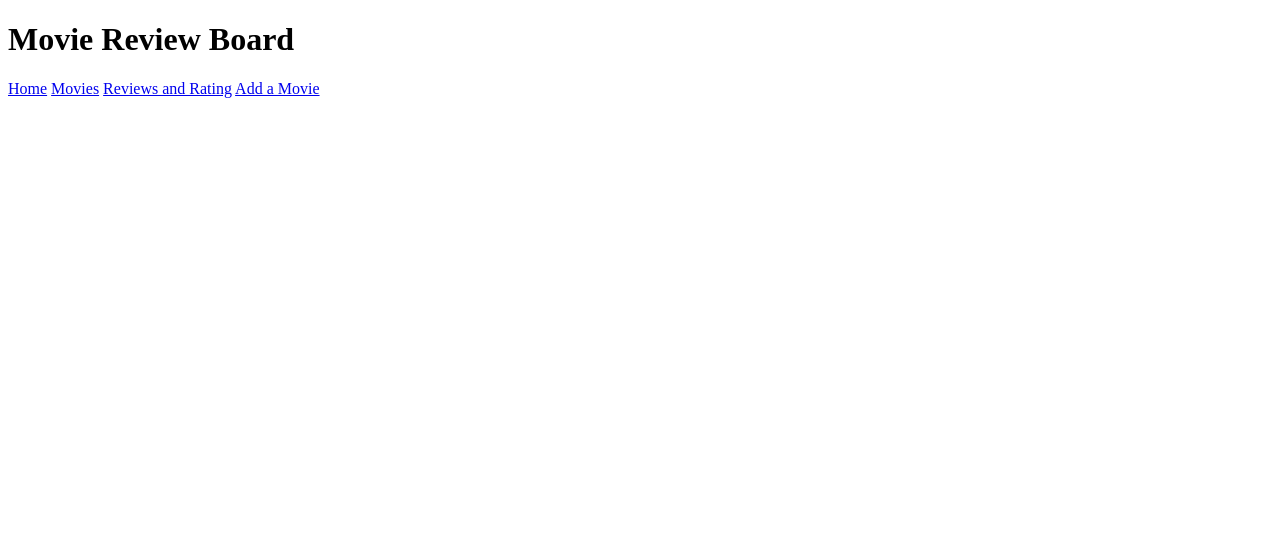
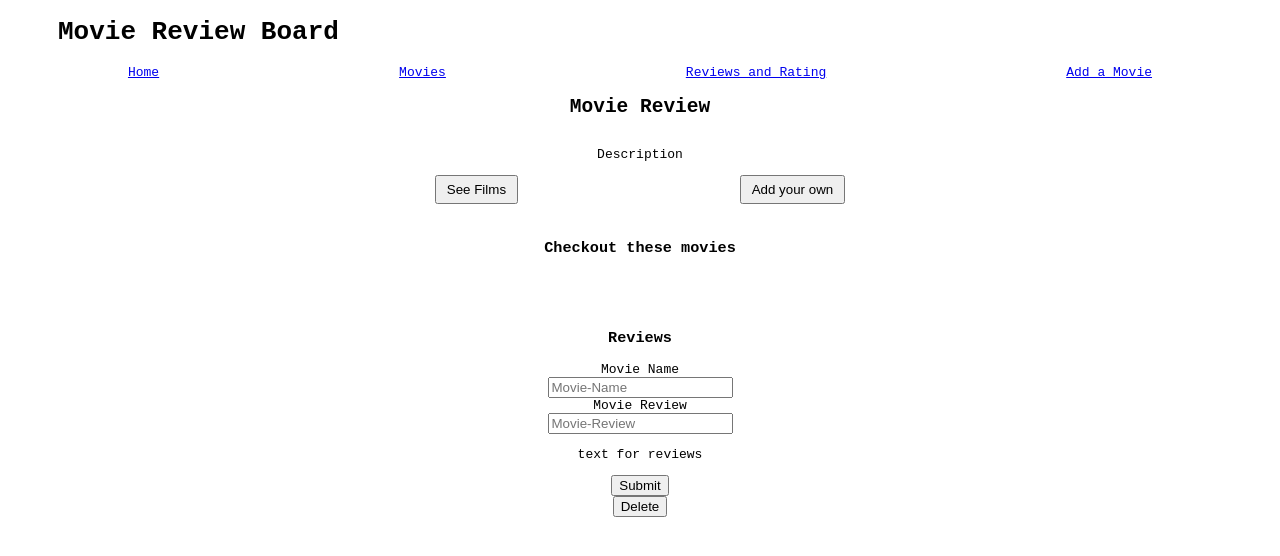
Before and after one commit to jsdi389/movie-review-project, a plain HTML site: page client/index.html in a window 1280 px wide. Drawn offline with Linux system fonts and the light colour scheme.

Commit message:
HTML and CSS Styling

```diff
--- a/client/index.html
+++ b/client/index.html
@@ -10,11 +10,43 @@
   <body>
     <h1>Movie Review Board</h1>
 
-    <div id="navigation bar">
-      <a id="homepage" href="#home">Home</a>
-      <a href="#movies">Movies</a>
-      <a href="#reviews">Reviews and Rating</a>
+    <div id="navigation-bar">
+      <a id="home" href="#home-page">Home</a>
+      <a href="#main-page">Movies</a>
+      <a href="#review-area">Reviews and Rating</a>
       <a href="#add-movie">Add a Movie</a>
+    </div>
+
+    <div id="home-page">
+      <h2>Movie Review</h2>
+      <p>Description</p>
+      <li id="homepage-buttons">
+        <button>See Films</button>
+        <button>Add your own</button>
+      </li>
+    </div>
+
+    <div id="main-page">
+      <h3>Checkout these movies</h3>
+      <ul>
+        <img />
+        <img />
+        <img />
+        <img />
+        <img />
+      </ul>
+    </div>
+
+    <div id="review-area">
+      <h3>Reviews</h3>
+      <form id="review-form"></form>
+      <label>Movie Name</label>
+      <input name="movie-name" placeholder="Movie-Name" />
+      <label>Movie Review</label>
+      <input name="movie-review" placeholder="Movie-Review" />
+      <p id="review-body">text for reviews</p>
+      <button id="submit">Submit</button>
+      <button id="delete">Delete</button>
     </div>
   </body>
 </html>
--- a/client/style.css
+++ b/client/style.css
@@ -0,0 +1,52 @@
+body {
+  font-family: monospace;
+}
+
+h1 {
+  margin-left: 50px;
+}
+
+#navigation-bar {
+  display: flex;
+  justify-content: space-around;
+}
+
+#navigation-bar {
+  align-items: center;
+}
+
+#home-page {
+  display: flex;
+  flex-direction: column;
+  align-items: center; /* Center items horizontally */
+  justify-content: center;
+  text-align: center;
+}
+#homepage-buttons {
+  display: flex;
+  justify-content: space-around; /* Evenly space buttons */
+  width: 50%; /* Adjust as needed */
+  list-style-type: none; /* Remove bullet points */
+  padding: 0; /* Remove default padding */
+}
+
+#homepage-buttons button {
+  padding: 5px 10px; /* Add padding to buttons */
+}
+
+#main-page {
+  display: flex;
+  flex-direction: column;
+  align-items: center; /* Center items horizontally */
+  justify-content: center;
+  text-align: center;
+  margin-top: 20px;
+}
+
+#review-area {
+  display: flex;
+  flex-direction: column;
+  align-items: center; /* Center items horizontally */
+  justify-content: center;
+  text-align: center;
+}
```
